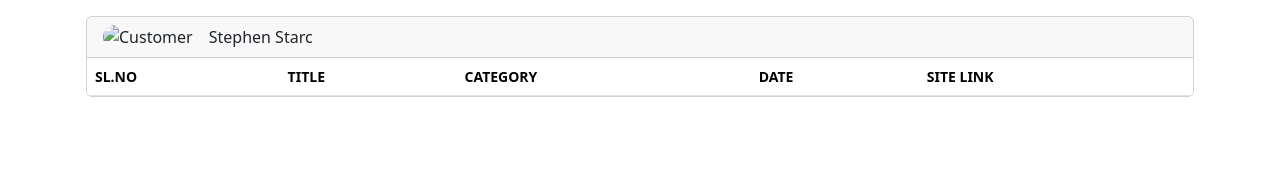
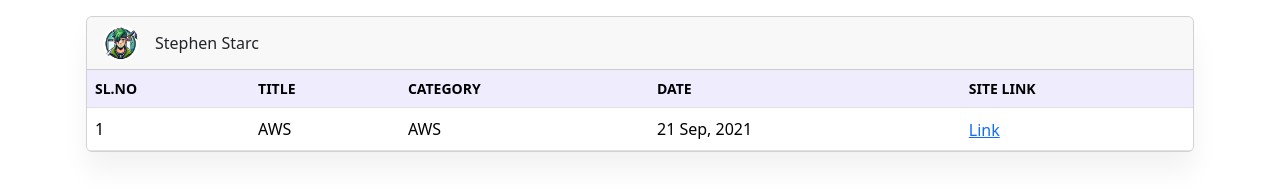
Before and after one commit to StephenStarc/Starc-Archive, a plain HTML site: page index.html in a window 1280 px wide. Drawn offline with nearby package versions, Linux system fonts and the light colour scheme; the site is published under a folder, as on GitHub Pages, so addresses that start at the root find nothing.

Commit message:
Update index.html

```diff
--- a/index.html
+++ b/index.html
@@ -2,9 +2,9 @@
 <html lang="en">
 <head>
 <meta charset="utf-8">
-<title>new customer list - Bootdey.com</title>
+<title>Daily Process Noter</title>
 <meta name="viewport" content="width=device-width, initial-scale=1">
-<link href="/css/styles.css" rel="stylesheet">
+<link href="css/styles.css" rel="stylesheet">
 </head>
 <body>
     <link href="https://cdn.jsdelivr.net/npm/bootstrap@5.3.3/dist/css/bootstrap.min.css" rel="stylesheet" integrity="sha384-QWTKZyjpPEjISv5WaRU9OFeRpok6YctnYmDr5pNlyT2bRjXh0JMhjY6hW+ALEwIH" crossorigin="anonymous">
@@ -14,7 +14,7 @@
 <div class="overflow-hidden card table-nowrap table-card">
 <div class="card-header d-flex justify-content-between align-items-center">
     <div class="d-flex align-items-center">
-        <img src="/image/LOGO.starc.png" class="avatar sm rounded-pill me-3 flex-shrink-0" alt="Customer">
+        <img src="image/LOGO.starc.png" class="avatar sm rounded-pill me-3 flex-shrink-0" alt="Customer">
         <div>
             <div class="h6 mb-0 lh-1">Stephen Starc</div>
         </div>
@@ -43,7 +43,7 @@
 
 <script src="https://code.jquery.com/jquery-1.10.2.min.js"></script>
 <script src="https://cdn.jsdelivr.net/npm/bootstrap@5.3.3/dist/js/bootstrap.bundle.min.js" integrity="sha384-YvpcrYf0tY3lHB60NNkmXc5s9fDVZLESaAA55NDzOxhy9GkcIdslK1eN7N6jIeHz" crossorigin="anonymous"></script>
-<script src="/js/data.js"></script>
+<script src="js/data.js"></script>
 <script type="text/javascript">
     document.addEventListener('DOMContentLoaded', () => {
         const tableBody = document.getElementById('table-body');
```
